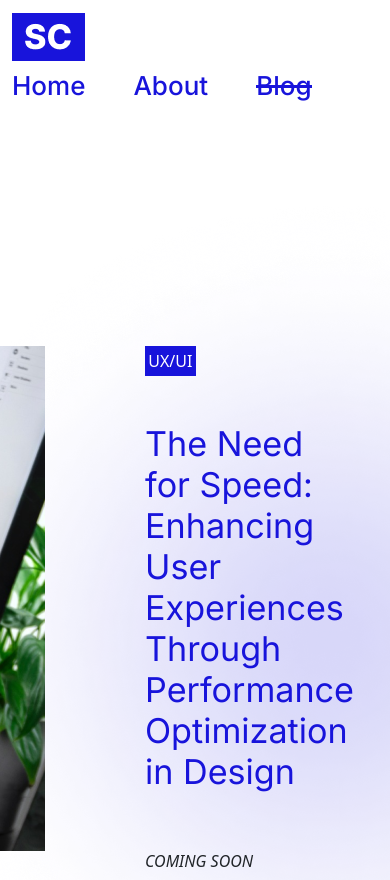
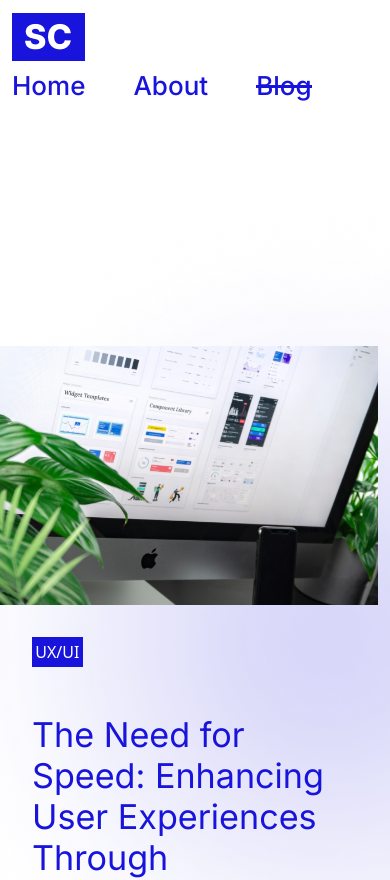
Before and after one commit to soniacasanova/Portfolio, a React (Create React App) app in the folder my-react-bootstrap-app/: page /blog in a window 390 px wide. Shown: the top 880 px of the page. Built offline with nearby package versions, Linux system fonts and the light colour scheme.

Commit message:
Responsive

```diff
--- a/my-react-bootstrap-app/src/App.css
+++ b/my-react-bootstrap-app/src/App.css
@@ -3,7 +3,7 @@
   --main-font-family: 'Inter', sans-serif;
   --heading-font-family: 'Inter', sans-serif;
   --base-font-size: 20px;
-  --heading-font-size: 2.8rem;
+  --heading-font-size: clamp(2rem, 1.4286rem + 1.8286vw, 2.8rem);
   --font-color: #17171F;
   --primary-color: #1814DB;
   --light-color: #fff;
--- a/my-react-bootstrap-app/src/pages/AboutMe.scss
+++ b/my-react-bootstrap-app/src/pages/AboutMe.scss
@@ -7,7 +7,8 @@
 }
 
 p.container-text {
-    width: 992px;
+    max-width: 992px;
+    width: auto;
     margin: 0 auto;
 }
 span.button-dwn {
@@ -20,3 +21,9 @@ button.dwn-pdf {
     border: none;
     color: var(--primary-color);
 }
+
+@media screen and (max-width: 820px){
+    .portrait img {
+        height: 200px;
+    }
+}
--- a/my-react-bootstrap-app/src/pages/Blog.js
+++ b/my-react-bootstrap-app/src/pages/Blog.js
@@ -6,7 +6,7 @@ import imageBlog from '../assets/img/Rectangle 6.png'
 const Blog = () => {
     return (
         <section>
-            <div className="container">
+            <div className="">
       {/* Title */}
         <div className="spacings">
          {/*} <div className="row">
@@ -18,13 +18,13 @@ const Blog = () => {
           </div>
           <div className="spacings-lg-bottom">
              {/* article 1 */}
-            <div className="row spacings-sm-bottom">
-              <div className="column">
+            <div className="row spacings-sm-bottom row-responsive">
+              <div className="column p-0">
                 <div className="img-box-left">
                 <img src={imageBlog} alt="Image Blog"/>
                 </div>
               </div>
-              <div className="column">
+              <div className="column justify-content-center">
                 <div className="blog-home-text">
                   <div className="group">
                   <span className="tag">UX/UI</span>
--- a/my-react-bootstrap-app/src/pages/Blog.scss
+++ b/my-react-bootstrap-app/src/pages/Blog.scss
@@ -1,3 +1,4 @@
+
 .blog-home-text {
     display: inline-grid;
     justify-items: start;
@@ -7,6 +8,7 @@
         display: inline-grid;
         justify-items: start;
         grid-gap: 3rem;
+        padding: 0 2rem;
     }
 
     h2 {
@@ -21,21 +23,26 @@
 }
 
 .img-box-left {
-    position: relative;
-    height: 502px;
 
     img {
-        position: absolute;
-        right: 76px;
+       width: 100%;
+       object-fit: cover;
+       height: 500px;
     }
 }
 
-.img-box-right {
-    position: relative;
-    height: 502px;
 
-    img {
-        position: absolute;
-        left: 97px;
+@media screen and (max-width: 1000px) {
+    .row-responsive {
+        flex-direction: column;
+    }
+    .blog-home-text .group {
+        margin-top: 2rem;
     }
 }
+
+@media screen and (max-width: 800px) {
+    .img-box-left img {
+        height: 259px;
+    }
+}
--- a/my-react-bootstrap-app/src/pages/Home.js
+++ b/my-react-bootstrap-app/src/pages/Home.js
@@ -46,7 +46,7 @@ const Home = () => {
               <div className="column">
               <div className="accordion-card shadow rounded bg-light">
                 <div className={`accordion-section ${openSections.includes(1) ? 'open' : ''}`} onClick={() => handleToggle(1)}>
-                <div className="accordion-header d-flex justify-content-between">
+                <div className="accordion-header d-flex justify-content-between align-items-center">
                   <div className="d-flex align-items-center gap-3">
                   <span className="icon-design fa-lg"><FontAwesomeIcon icon={faPaintBrush}/></span><h4 className="m-0">UX/UI</h4>
                   </div>
@@ -73,9 +73,10 @@ const Home = () => {
               <div className="column">
                 <div className="accordion-card shadow rounded bg-light">
                 <div className={`accordion-section ${openSections.includes(2) ? 'open' : ''}`} onClick={() => handleToggle(2)}>
-                <div className="accordion-header d-flex justify-content-between">
+                <div className="accordion-header d-flex justify-content-between align-items-center">
                 <div className="d-flex align-items-center gap-3">
-                  <span className="icon-design fa-lg pr-2"><FontAwesomeIcon icon={faCode}/></span><h4 className="m-0">Front End Development</h4>
+                  <span className="icon-design fa-lg pr-2"><FontAwesomeIcon icon={faCode}/></span>
+                  <h4 className="m-0">Front End Development</h4>
                   </div>
                   <div className="fa-lg" style={getArrowRotation(2)}>
                   <img src={arrow} className="w-75 arrow-skills" alt="arrow" />
@@ -123,7 +124,6 @@ const Home = () => {
                 <div></div>
               </div>
               </div>
-
           </div>
             </div>
             </div>
--- a/my-react-bootstrap-app/src/pages/Home.scss
+++ b/my-react-bootstrap-app/src/pages/Home.scss
@@ -25,6 +25,9 @@ h1 {
     flex: 2 !important;
   }
 /*Accordion cards*/
+  .accordion-header {
+    cursor: pointer;
+  }
   .accordion-card {
     padding: 2.25rem;
   }
@@ -112,3 +115,10 @@ h1 {
       flex: 2
     }
   }
+@media screen and (max-width: 986px ) {
+
+  .unequal-double-column {
+    flex: none !important;
+  }
+
+}
```
